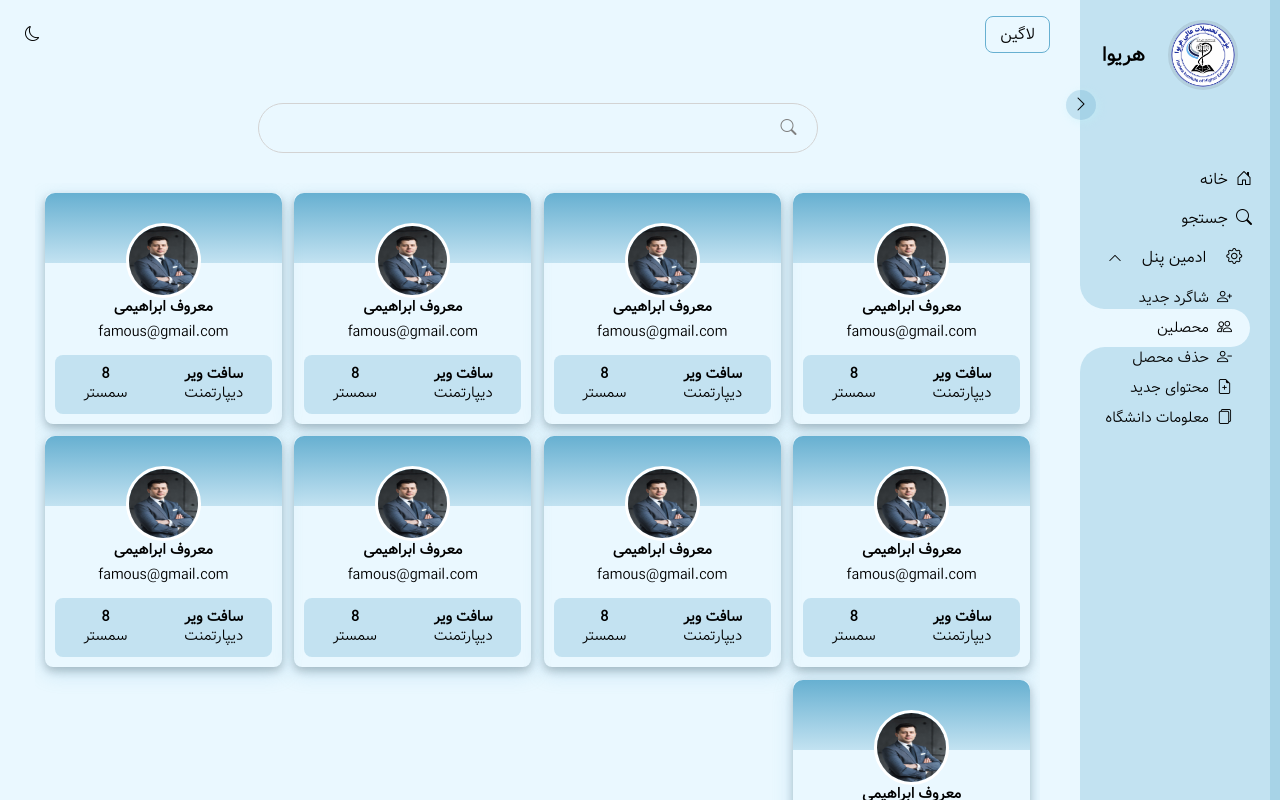
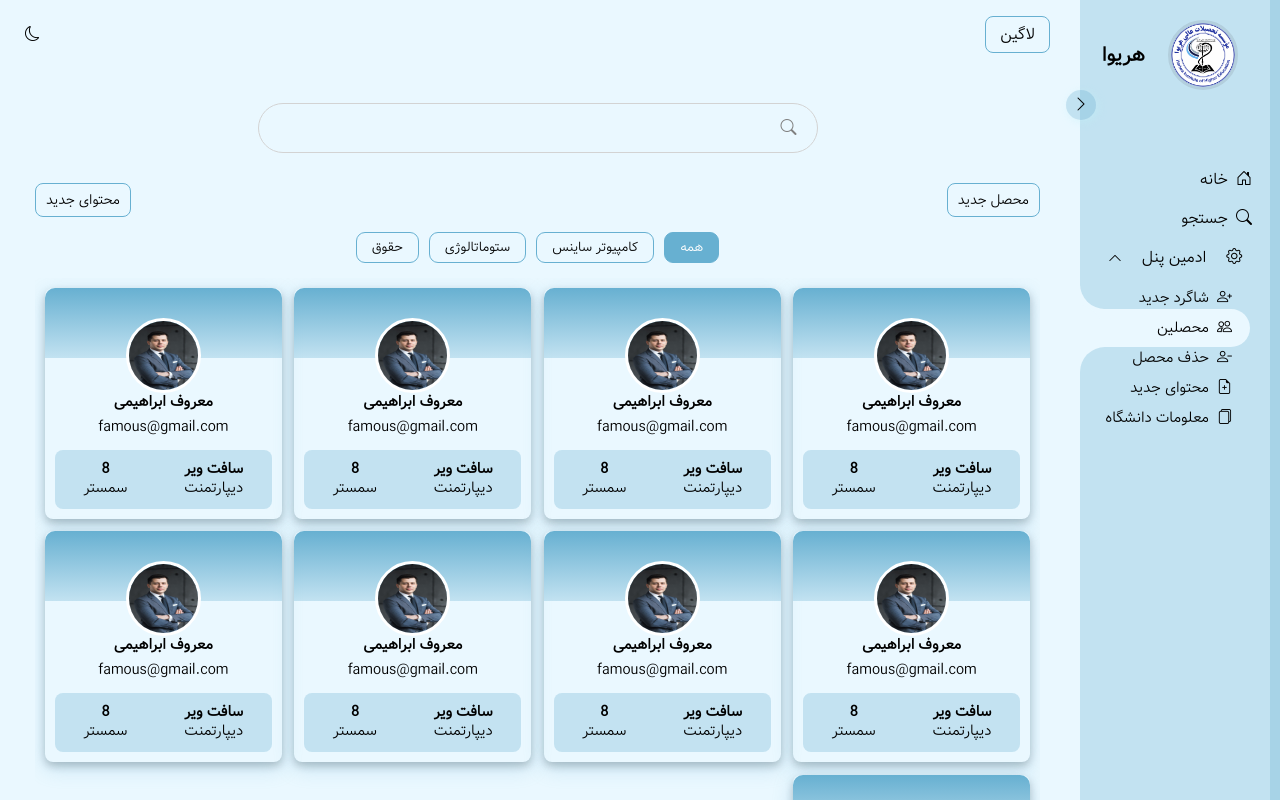
Before and after one commit to MaroufEbrahimi/portal, a React (Create React App) app: page /students in a window 1280 px wide. Shown: the top 800 px of the page. Built offline with nearby package versions, Linux system fonts and the light colour scheme.

Commit message:
added some filtering buttons

```diff
--- a/src/constants/Data.js
+++ b/src/constants/Data.js
@@ -235,3 +235,24 @@ export const universityInfoTabHeader = [
   },
 ]
 // #______ End of University Information Tab Header ______#
+
+// #______ Students Filtering Buttons ______#
+export const StuFilterButtons = [
+  {
+    text: "همه",
+    counter: 1,
+  },
+  {
+    text: "کامپیوتر ساینس",
+    counter: 2,
+  },
+  {
+    text: "ستوماتالوژی",
+    counter: 3,
+  },
+  {
+    text: "حقوق",
+    counter: 4,
+  },
+]
+// #______ End of Students Filtering Buttons ______#
--- a/src/pages/Students/Students.js
+++ b/src/pages/Students/Students.js
@@ -1,12 +1,39 @@
-import React from "react"
+import React, { useState } from "react"
+import { Link } from "react-router-dom"
 import "./Students.css"
 import Student from "../../components/Student/Student"
 import Search from "../../components/Search/Search"
+import { StuFilterButtons } from "../../constants/Data"
 
 const Students = () => {
+  const [showTab, setShowTab] = useState(1)
+  const handleTabs = (index) => setShowTab(index)
+
   return (
     <div className="students_page fade_in">
       <Search hiddenButton />
+
+      {/* add new student */}
+      <div className="students_add_new_student">
+        <button>
+          <Link to="/admin/addstudent">محصل جدید</Link>
+        </button>
+        <button>
+          <Link to="/admin/newpost">محتوای جدید</Link>
+        </button>
+      </div>
+
+      {/* some button for filtering */}
+      <div className="students_filter_btn">
+        {StuFilterButtons.map((item) => (
+          <button
+            className={showTab === item.counter ? "active_tab" : ""}
+            onClick={() => handleTabs(item.counter)}
+          >
+            {item.text}
+          </button>
+        ))}
+      </div>
 
       {/* All Students Here */}
       <div className="all__students">
```
